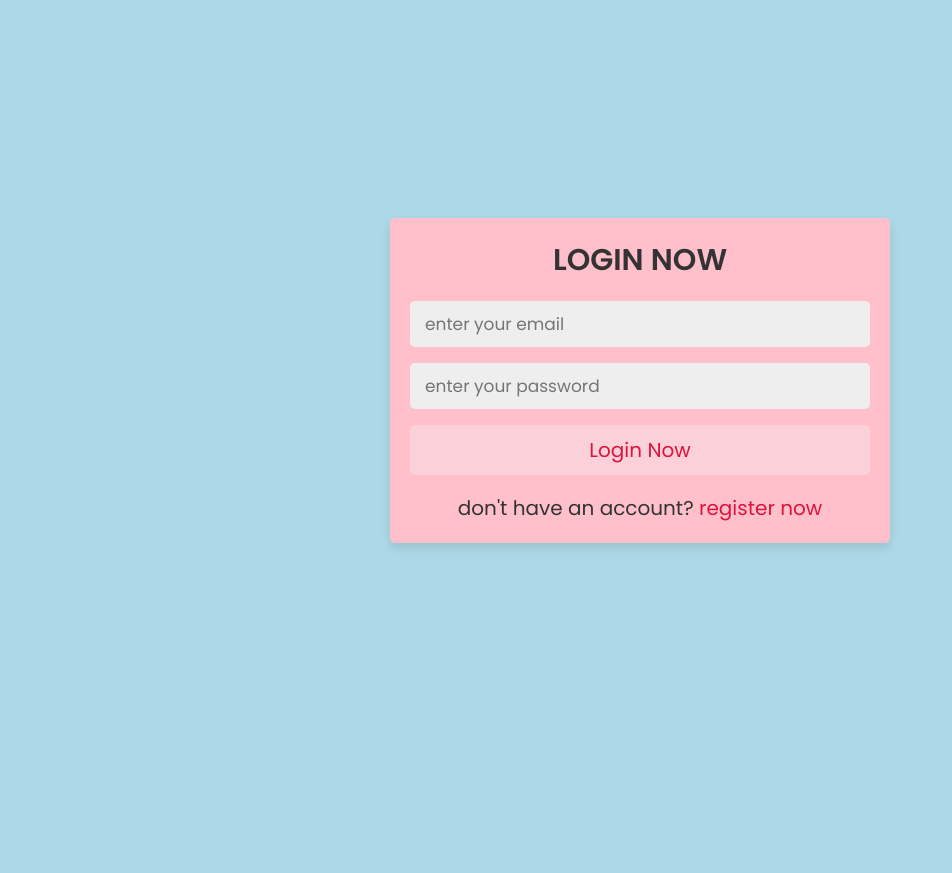
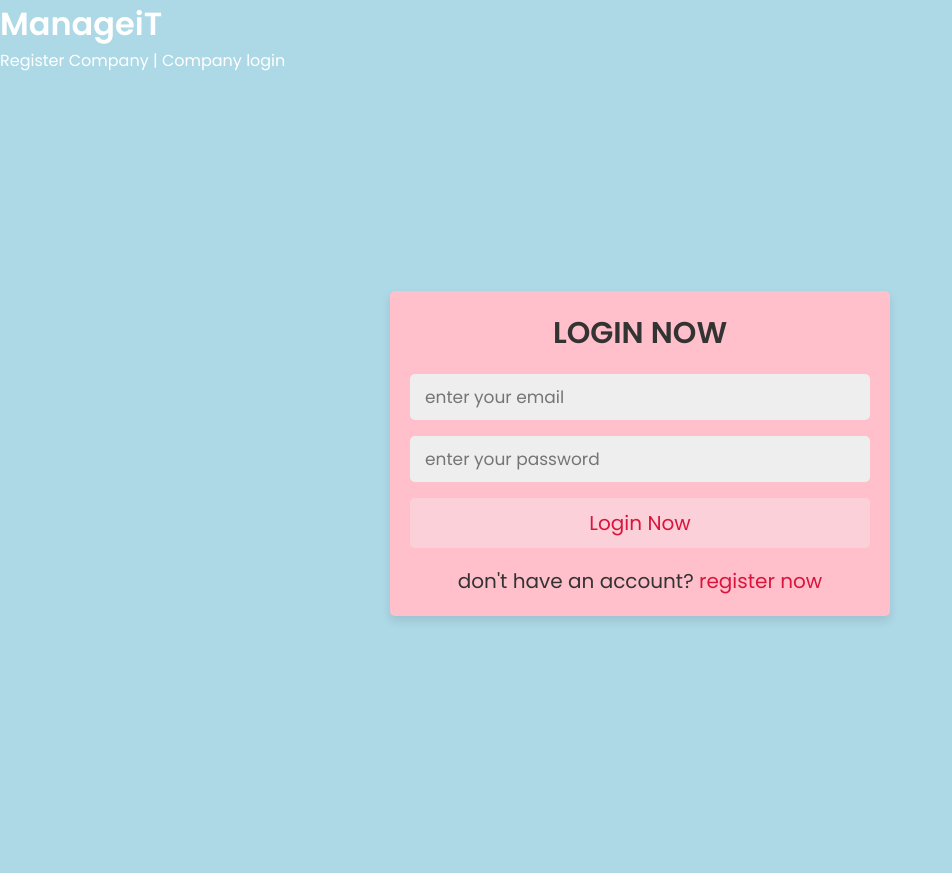
Before and after one commit to jaelynnnn/ManageiT, a PHP site: page /login_form.php in a window 1280 px wide. Shown: the whole page, without its empty margins (0-952 px from the left). Before the commit the page ends 548 px from the top, so only its background shows below. Run offline with PHP 8.4, Linux system fonts and the light colour scheme.

Commit message:
Update login_form.php

```diff
--- a/manageit/login_form.php
+++ b/manageit/login_form.php
@@ -47,13 +47,16 @@ if(isset($_POST['submit'])){
    <meta name="viewport" content="width=device-width, initial-scale=1.0">
    <title>login form</title>
 
-   <!-- custom css file link  -->
+
    <link rel="stylesheet" href="css/style.css">
 
 </head>
 <body>
-
-<div style="background-color:lightblue;" class="form-container">
+  <div id="header" style="background-color:lightblue;">
+        <h1 style="color:white;">ManageiT</h1>
+        <p style="color:white;"><a href="company_register.php" style="color:white;">Register Company</a> | <a href="company_login.php" style="color:white;">Company login</a></p>
+  </div>
+   <div style="background-color:lightblue;" class="form-container">
 
    <form action="" method="post" style="background-color:pink;">
       <h3>login now</h3>
```
